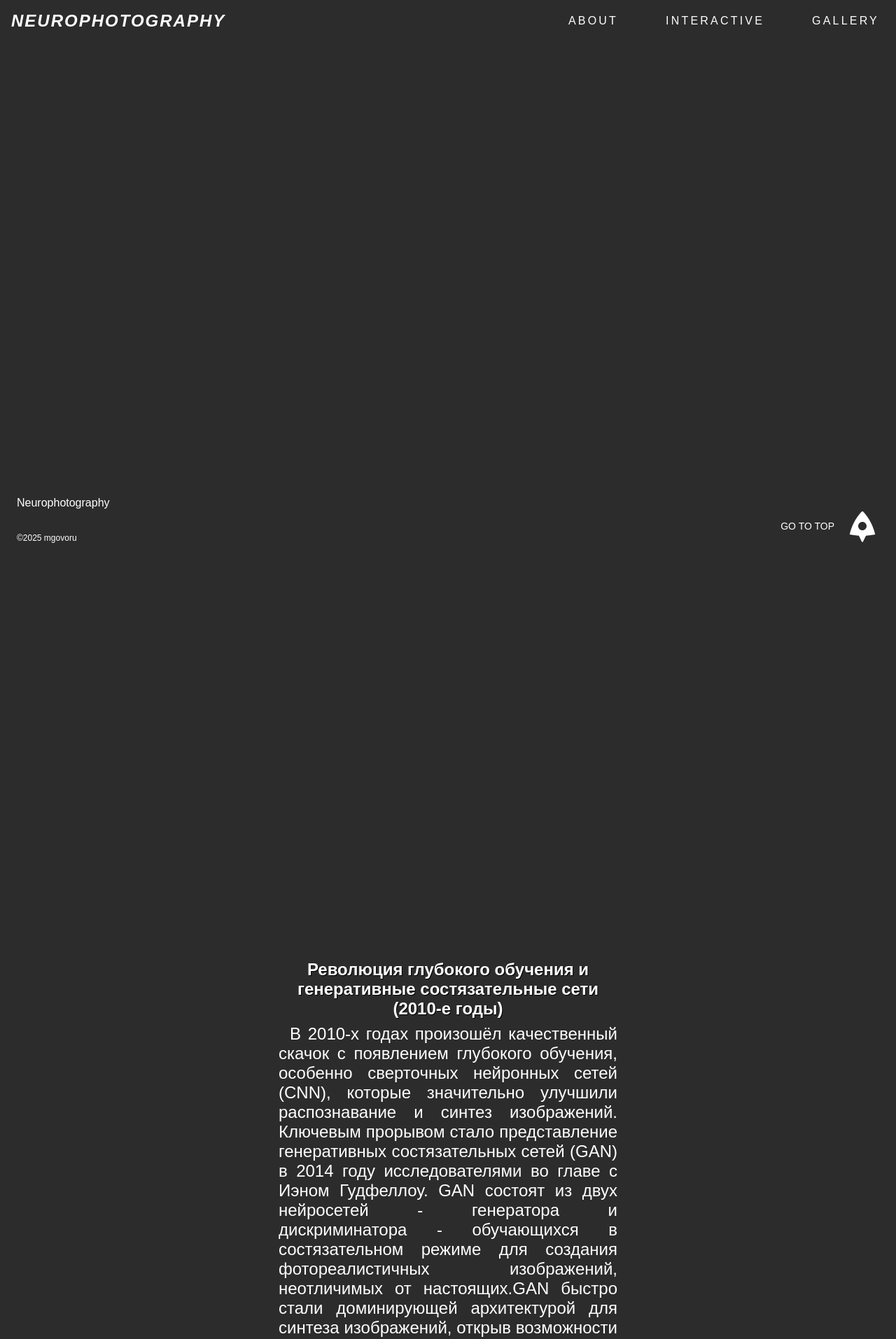
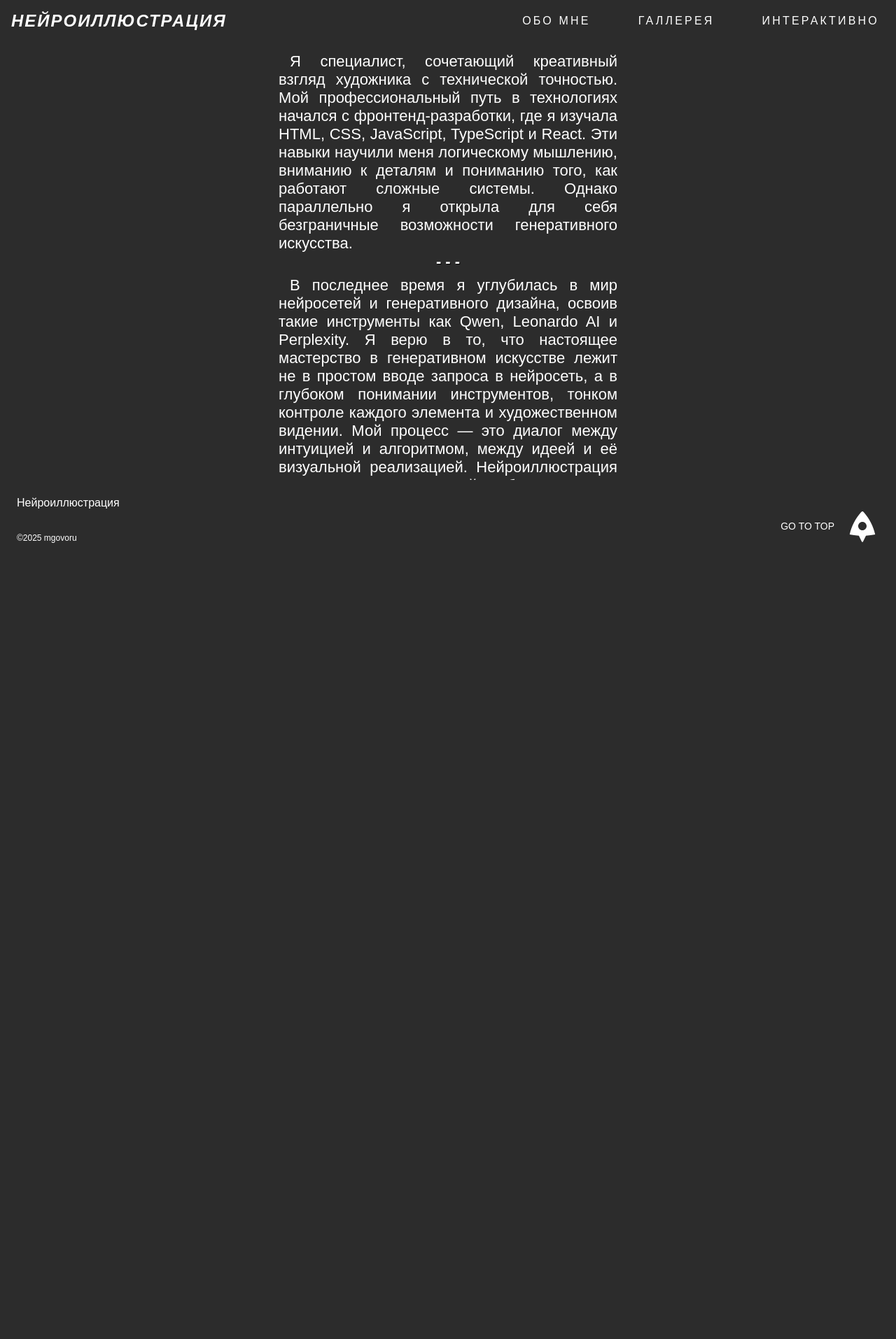
Before and after one commit to mgovoru/artneiro, a Next.js app: page /about in a window 1280 px wide. Shown: the top 1914 px of the page at 70% size. After the commit the page ends 800 px from the top, so only its background shows below. Built offline with nearby package versions, Linux system fonts and the light colour scheme; a web font is replaced by a local one.

Commit message:
refactor: changes in content

```diff
--- a/app/about/page.module.css
+++ b/app/about/page.module.css
@@ -1,7 +1,7 @@
 .about {
 	padding: 32px 8px;
 	width: 500px;
-	max-width: 90vw;
+	max-width: 100vw;
 	margin: 0 auto;
 	display: flex;
 	flex-direction: column;
@@ -11,14 +11,14 @@
 
 @media (max-width: 768px) {
 	.about {
-		width: 90vw;
+		width: 100vw;
 	}
 }
 
 .sectionAbout {
-	margin: 80px 0;
+	/* margin: 80px 0; */
 	will-change: filter, opacity, transform;
-	font-size: 24px;
+	font-size: 22px;
 }
 
 .sectionAboutTitle {
--- a/app/about/page.tsx
+++ b/app/about/page.tsx
@@ -1,104 +1,35 @@
 // components/SectionsScroll.js
 'use client';
 
-import { useRef, useEffect, useState} from 'react';
-import { motion } from 'framer-motion';
 import styles from './page.module.css';
 
 const sectionsData = [
   {
     id: 1,
-    title: 'Ранний этап вычислительного синтеза изображений (1950–1980-е годы)',
-    text: 'Истоки AI-сгенерированной фотографии восходят к середине XX века с появлением цифровой обработки изображений. Первые попытки были направлены на оцифровку визуальных данных и применение базовых алгоритмов, таких как обнаружение контуров и преобразование Фурье, для улучшения и анализа изображений. Эти фундаментальные методы были разработаны такими организациями, как NASA, для обработки спутниковых и астрономических снимков, что заложило основу для вычислительной манипуляции фотографиями. В 1970-х годах внедрение нейронных сетей для распознавания образов стало первым шагом к машинному обучению в обработке изображений, хотя тогдашние сети были ограничены вычислительными ресурсами и объемом данных.',
+    title: '- - -',
+    text: 'Я специалист, сочетающий креативный взгляд художника с технической точностью. Мой профессиональный путь в технологиях начался с фронтенд-разработки, где я изучала HTML, CSS, JavaScript, TypeScript и React. Эти навыки научили меня логическому мышлению, вниманию к деталям и пониманию того, как работают сложные системы. Однако параллельно я открыла для себя безграничные возможности генеративного искусства.',
   },
   {
     id: 2,
-    title: 'Машинное обучение и извлечение признаков (1990–2000-е годы)',
-    text: 'В 1990-х годах произошёл подъём методов машинного обучения и более продвинутых техник извлечения признаков, что позволило более тонко анализировать и модифицировать изображения, но генерация полностью новых фотографий оставалась ограниченной.',
-  },
-  {
-    id: 3,
-    title:
-      'Революция глубокого обучения и генеративные состязательные сети (2010-е годы)',
-    text: 'В 2010-х годах произошёл качественный скачок с появлением глубокого обучения, особенно сверточных нейронных сетей (CNN), которые значительно улучшили распознавание и синтез изображений. Ключевым прорывом стало представление генеративных состязательных сетей (GAN) в 2014 году исследователями во главе с Иэном Гудфеллоу. GAN состоят из двух нейросетей - генератора и дискриминатора - обучающихся в состязательном режиме для создания фотореалистичных изображений, неотличимых от настоящих.GAN быстро стали доминирующей архитектурой для синтеза изображений, открыв возможности для генерации изображений по текстовому описанию, преобразования изображений и переноса стиля, а также стимулировали исследования по управлению процессом генерации визуальных сцен.',
-  },
-  {
-    id: 4,
-    title:
-      'Диффузионные модели и гибридные подходы (2020-е годы - настоящее время)',
-    text: 'В последние годы диффузионные модели стали мощной альтернативой GAN, обеспечивая улучшенную стабильность и качество изображений. Эти модели поэтапно устраняют шум, создавая фотореалистичные изображения, и интегрированы в передовые системы, такие как DALL-E и ControlNet.Современные исследования классифицируют методы генерации изображений человека на основанные на данных, управляемые знаниями и гибридные, отражая тенденцию к объединению больших объемов данных с отраслевыми знаниями для повышения точности и контроля генерации.',
-  },
+    title: '- - -',
+    text: 'В последнее время я углубилась в мир нейросетей и генеративного дизайна, освоив такие инструменты как Qwen, Leonardo AI и Perplexity. Я верю в то, что настоящее мастерство в генеративном искусстве лежит не в простом вводе запроса в нейросеть, а в глубоком понимании инструментов, тонком контроле каждого элемента и художественном видении. Мой процесс — это диалог между интуицией и алгоритмом, между идеей и её визуальной реализацией. Нейроиллюстрация — это возможность найти баланс между инновацией и эстетикой, между техническим совершенством и творческой свободой.',
+  }
 ];
 
 export default function SectionsScroll() {
-  const sectionRefs = useRef<(HTMLElement | null)[]>([]);
-  const [activeIndex, setActiveIndex] = useState<number>(0);
 
-  useEffect(() => {
-    const onScroll = () => {
-      const scrollTop = window.scrollY;
-      // Определяем тип устройства по соотношению ширины и высоты
-      const isTablet =
-        window.innerWidth <= 1024 &&
-        window.innerHeight <= 1366 &&
-        window.innerWidth > 768;
-      const multiplier = isTablet ? 0.9 : 0.7; // Увеличил multiplier для планшета
-      const scrollBottom = window.scrollY + window.innerHeight * multiplier;
-      let currentIndex = 0;
-
-      // Находим последнюю секцию, которая видна на экране
-      sectionRefs.current.forEach((ref, i) => {
-        if (ref) {
-          const rect = ref.getBoundingClientRect();
-          const absoluteTop = window.scrollY + rect.top;
-          const absoluteBottom = window.scrollY + rect.bottom;
-
-          // Если секция видна (пересекается с viewport)
-          if (absoluteTop < scrollBottom && absoluteBottom > scrollTop) {
-            currentIndex = i;
-          }
-        }
-      });
-
-      setActiveIndex(currentIndex);
-    };
-
-    window.addEventListener('scroll', onScroll, { passive: true });
-    onScroll();
-
-    return () => {
-      window.removeEventListener('scroll', onScroll);
-    };
-  }, []);
-
-  const variants = {
-    hidden: { opacity: 0, y: 60, filter: 'blur(3px)' },
-    next: { opacity: 0.5, y: 40, filter: 'blur(1px)' },
-    active: { opacity: 1, y: 0, filter: 'blur(0)' },
-  };
 
   return (
     <div className={styles.about}>
-      {sectionsData.map((section, i) => {
-        let state: keyof typeof variants = 'hidden';
-        if (i === activeIndex) state = 'active';
-        if (i === activeIndex + 1) state = 'next';
+      {sectionsData.map((section) => {
+
 
         return (
-          <motion.section
-            key={section.id}
-            ref={(el: HTMLElement | null) => {
-              sectionRefs.current[i] = el;
-            }}
-            className={styles.sectionAbout}
-            initial='hidden'
-            animate={state}
-            transition={{ duration: 0.6, ease: 'easeOut' }}
-            variants={variants}
-          >
+
+          <div className={styles.sectionAbout} key={section.id}>
             <h2 className={styles.sectionAboutTitle}>{section.title}</h2>
             <p className={styles.sectionAboutText}>{section.text}</p>
-          </motion.section>
+          </div>
         );
       })}
     </div>
--- a/app/compoments/Footer/Footer.tsx
+++ b/app/compoments/Footer/Footer.tsx
@@ -28,7 +28,7 @@ export default function Footer() {
       ref={pathname === '/about' ? elementRef : undefined}
     >
       <div className={styles.footerContainer}>
-        <div className={styles.logoContainer}>Neurophotography</div>
+        <div className={styles.logoContainer}>Нейроиллюстрация</div>
         <div className={styles.footerBottom}>
           <div className={styles.copyright}>
             <span className={styles.copyrightText}>©2025 mgovoru</span>
--- a/app/compoments/Header/Header.tsx
+++ b/app/compoments/Header/Header.tsx
@@ -8,9 +8,9 @@ import { usePathname } from 'next/navigation';
 
 type Props = { link: string; handlClick: () => void; text: string };
 const links = [
-  { link: '/about', text: 'About' },
-  { link: '/interactive', text: 'Interactive' },
-  { link: '/gallery', text: 'Gallery' },
+  { link: '/about', text: 'Обо мне' },
+  { link: '/gallery', text: 'Галлерея' },
+  { link: '/interactive', text: 'Интерактивно' }
 ];
 
 export default function Header() {
@@ -67,7 +67,7 @@ export default function Header() {
       <div className={styles.headerContainer}>
         <div className={styles.logoBox}>
           <Link href='/' className={styles.logoLink}>
-            <TypeWriter text='Neurophotography' speed={300} />
+            <TypeWriter text='Нейроиллюстрация' speed={300} />
           </Link>
         </div>
         <AnimatePresence>
--- a/app/layout.tsx
+++ b/app/layout.tsx
@@ -10,8 +10,8 @@ const underdog = Underdog({
 });
 
 export const metadata: Metadata = {
-  title: 'Neurophotography',
-  description: 'Neurophotography',
+  title: 'AI Illustration',
+  description: 'AI Illustration',
 };
 
 export default function RootLayout({
```
Also changed, not shown: 1 other file (tests, documents, lock files or other folders).
